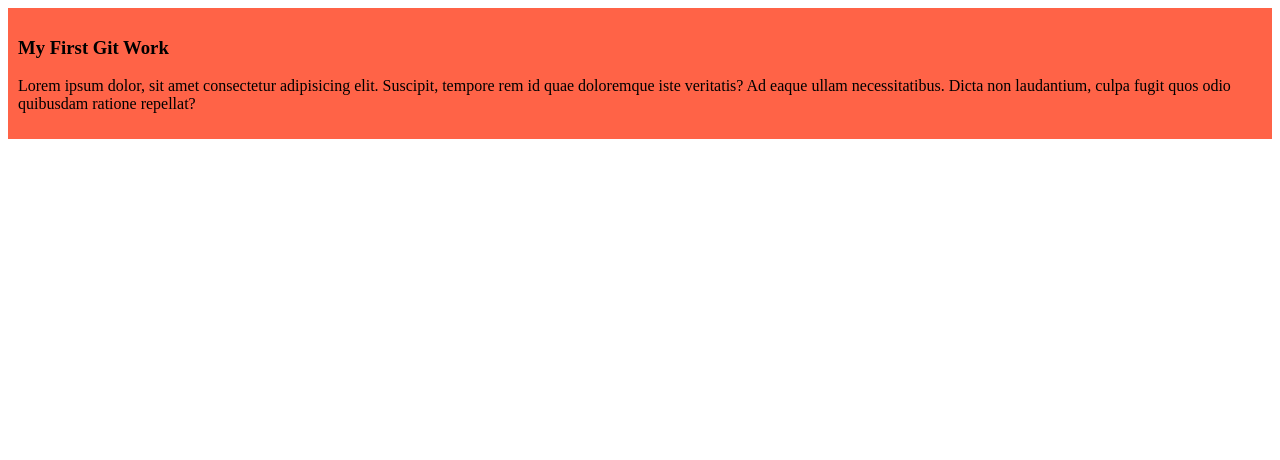
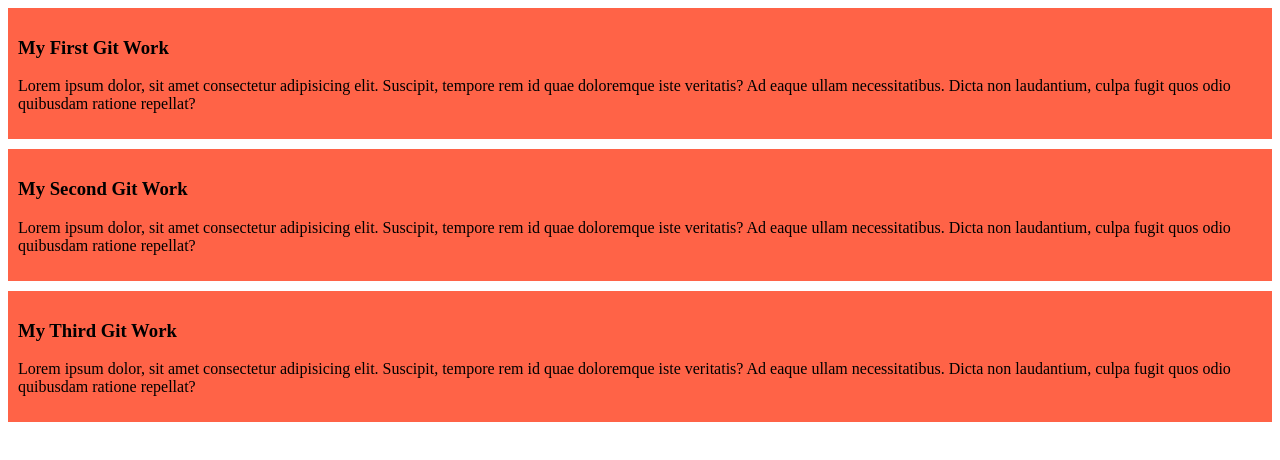
Before and after one commit to i-am-surovi/Github-Projects, a plain HTML site: page index.html in a window 1280 px wide. Drawn offline with Linux system fonts and the light colour scheme.

Commit message:
added 2nd and 3rd blog

```diff
--- a/index.html
+++ b/index.html
@@ -11,5 +11,13 @@
         <h3>My First Git Work</h3>
         <p>Lorem ipsum dolor, sit amet consectetur adipisicing elit. Suscipit, tempore rem id quae doloremque iste veritatis? Ad eaque ullam necessitatibus. Dicta non laudantium, culpa fugit quos odio quibusdam ratione repellat?</p>
     </div>
+    <div>
+        <h3>My Second Git Work</h3>
+        <p>Lorem ipsum dolor, sit amet consectetur adipisicing elit. Suscipit, tempore rem id quae doloremque iste veritatis? Ad eaque ullam necessitatibus. Dicta non laudantium, culpa fugit quos odio quibusdam ratione repellat?</p>
+    </div>
+    <div>
+        <h3>My Third Git Work</h3>
+        <p>Lorem ipsum dolor, sit amet consectetur adipisicing elit. Suscipit, tempore rem id quae doloremque iste veritatis? Ad eaque ullam necessitatibus. Dicta non laudantium, culpa fugit quos odio quibusdam ratione repellat?</p>
+    </div>
 </body>
 </html>
--- a/styles/blog.css
+++ b/styles/blog.css
@@ -1,4 +1,5 @@
 div{
     background-color:tomato ;
     padding: 10px;
+    margin-bottom:10px;
 }
```
